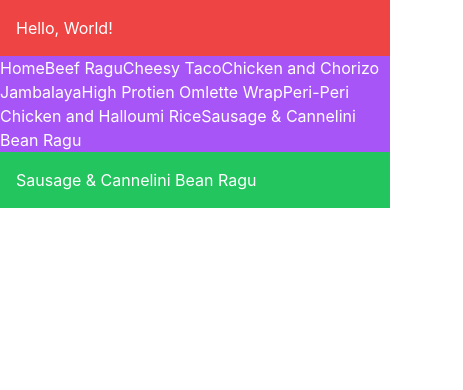
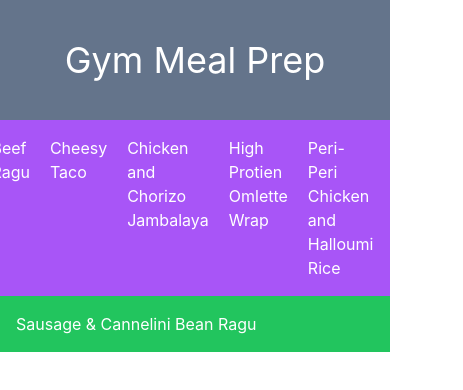
Before and after one commit to calumsmyth/gmpv, a React (Vite) app: page /SausageCanneliniRagu in a window 390 px wide. Shown: the top 390 px of the page, 463 px wide, since content can reach past the window. Built offline with nearby package versions, Linux system fonts and the light colour scheme; the HTML template or start-up script is replaced by a standard one.

Commit message:
Added and correct Navbar. Created Hamburger Menu

```diff
--- a/package.json
+++ b/package.json
@@ -10,6 +10,7 @@
     "preview": "vite preview"
   },
   "dependencies": {
+    "hamburger-react": "^2.5.2",
     "react": "^19.2.4",
     "react-dom": "^19.2.4",
     "react-router-dom": "^7.14.1"
--- a/src/App.jsx
+++ b/src/App.jsx
@@ -1,15 +1,18 @@
 import { useState } from 'react'
+import {BrowserRouter as Router} from 'react-router-dom';
 import './App.css'
 import Navbar from './components/Navbar'
+import MyRoutes from './components/routing/MyRoutes'
 
 function App() {
   const [count, setCount] = useState(0)
 
   return (
-    <div>
-      <p className= "bg-red-500 text-white p-4">Hello, World!</p>
-     <Navbar />
-    </div>
+    <Router>
+      <h1 className="bg-slate-500 text-white text-center text-4xl p-10">Gym Meal Prep</h1>
+      <Navbar />
+      <MyRoutes />
+    </Router>
   )
 }
 
--- /dev/null
+++ b/src/components/HamburgerMenu.jsx
@@ -0,0 +1,52 @@
+import { useState } from 'react';
+import {Divide as Hamburger} from 'hamburger-react';
+import { NavLink } from 'react-router-dom';
+
+const HamburgerMenu = () => {
+    const [open, setOpen] = useState(false);
+
+    const navLinks = [
+        { to: "/", label: "Home" },
+        { to: "/BeefRagu", label: "Beef Ragu" },
+        { to: "/CheesyTaco", label: "Cheesy Taco" },
+        { to: "/ChickenChorizoJambalaya", label: "Chicken Chorizo Jambalaya" },
+        { to: "/HighProtienOmletteWrap", label: "High Protein Omlette Wrap" },
+        { to: "/PeriChickenHalloumi", label: "Peri Chicken Halloumi" },
+        { to: "/SausageCanneliniRagu", label: "Sausage Cannelini Ragu" }
+    ]
+
+    const handleToggle = () =>{
+        setOpen(false);
+    }
+
+    return (
+        <div className="hamburger-wrapper">
+            <div className="hamburger-icon-container">
+                <Hamburger
+                    size={30}
+                    toggled={open}
+                    toggle={setOpen}
+                    color="#00ff87"
+                />
+            </div>
+
+            {open && (
+                <div className="mobile-nav-menu">
+                    {navLinks.map((link, index) => (
+                        <NavLink
+                            key={index}
+                            to={link.to}
+                            className="mobile-nav-link"
+                            activeClassName="active-link"
+                            onClick={handleToggle}
+                        >
+                            {link.label}
+                        </NavLink>
+                    ))}
+                </div>
+            )}
+        </div>
+    )
+}
+
+export default HamburgerMenu;
--- a/src/components/Navbar.jsx
+++ b/src/components/Navbar.jsx
@@ -1,4 +1,4 @@
-import {BrowserRouter as Router, Routes, Route} from "react-router-dom";
+import { NavLink} from "react-router-dom";
 import BeefRagu from '../pages/BeefRagu';
 import CheesyTaco from '../pages/CheesyTaco';
 import ChickenChorizoJambalaya from '../pages/ChickenChorizoJambalaya';
@@ -8,25 +8,15 @@ import SausageCanneliniRagu from '../pages/SausageCanneliniRagu';
 
 function Navbar() {
     return(
-        <Router>
-            <nav className= "bg-purple-500 text-white p-">
-                <a href="/">Home</a>
-                <a href="BeefRagu">Beef Ragu</a>
-                <a href="CheesyTaco">Cheesy Taco</a>
-                <a href="ChickenChorizoJambalaya">Chicken and Chorizo Jambalaya</a>
-                <a href="HighProtienOmletteWrap">High Protien Omlette Wrap</a>
-                <a href="PeriChickenHalloumi">Peri-Peri Chicken and Halloumi Rice</a>
-                <a href="SausageCanneliniRagu">Sausage & Cannelini Bean Ragu</a>
-            </nav>
-            <Routes>
-                <Route path="BeefRagu" element={<BeefRagu />} />
-                <Route path ="CheesyTaco" element={<CheesyTaco />} />
-                <Route path ="ChickenChorizoJambalaya" element = {<ChickenChorizoJambalaya />} />
-                <Route path ="HighProtienOmletteWrap" element={<HighProtienOmletteWrap />} />
-                <Route path="PeriChickenHalloumi" element={<PeriChickenHalloumi />} />
-                <Route path="SausageCanneliniRagu" element={<SausageCanneliniRagu />} />
-            </Routes>
-        </Router>
+        <nav className= "bg-purple-500 text-white p-4 flex gap-5 justify-center ">
+                <NavLink to="/">Home</NavLink>
+                <NavLink to="BeefRagu">Beef Ragu</NavLink>
+                <NavLink to="CheesyTaco">Cheesy Taco</NavLink>
+                <NavLink to="ChickenChorizoJambalaya">Chicken and Chorizo Jambalaya</NavLink>
+                <NavLink to="HighProtienOmletteWrap">High Protien Omlette Wrap</NavLink>
+                <NavLink to="PeriChickenHalloumi">Peri-Peri Chicken and Halloumi Rice</NavLink>
+                <NavLink to="SausageCanneliniRagu">Sausage & Cannelini Bean Ragu</ NavLink>
+        </nav>
     );
 }
 
--- /dev/null
+++ b/src/components/routing/MyRoutes.jsx
@@ -0,0 +1,24 @@
+import {Route, Routes} from 'react-router-dom';
+import Home from '../../pages/Home';
+import BeefRagu from '../../pages/BeefRagu';
+import CheesyTaco from '../../pages/CheesyTaco';
+import ChickenChorizoJambalaya from '../../pages/ChickenChorizoJambalaya';
+import HighProtienOmletteWrap from '../../pages/HighProtienOmletteWrap';
+import PeriChickenHalloumi from '../../pages/PeriChickenHalloumi';
+import SausageCanneliniRagu from '../../pages/SausageCanneliniRagu';
+
+const MyRoutes = () => {
+    return(
+        <Routes>
+            <Route path="/" element={<Home />} />
+            <Route path="/BeefRagu" element={<BeefRagu />} />
+            <Route path="/CheesyTaco" element={<CheesyTaco />} />
+            <Route path="/ChickenChorizoJambalaya" element={<ChickenChorizoJambalaya />} />
+            <Route path="/HighProtienOmletteWrap" element={<HighProtienOmletteWrap />} />
+            <Route path="/PeriChickenHalloumi" element={<PeriChickenHalloumi />} />
+            <Route path="/SausageCanneliniRagu" element={<SausageCanneliniRagu />} />
+        </Routes>
+    )
+}
+
+export default MyRoutes;
--- /dev/null
+++ b/src/pages/Home.jsx
@@ -0,0 +1,12 @@
+import Navbar from "../components/Navbar";
+import HamburgerMenu from "../components/HamburgerMenu";
+
+const Home = () => {
+    return(
+        <div>
+            <h1 className="bg-teal-400 text-white p-3 flex justify-center">Welcome to the Homepage!</h1>
+        </div>
+    )
+}
+
+export default Home;
```
Also changed, not shown: 1 other file (tests, documents, lock files or other folders).
